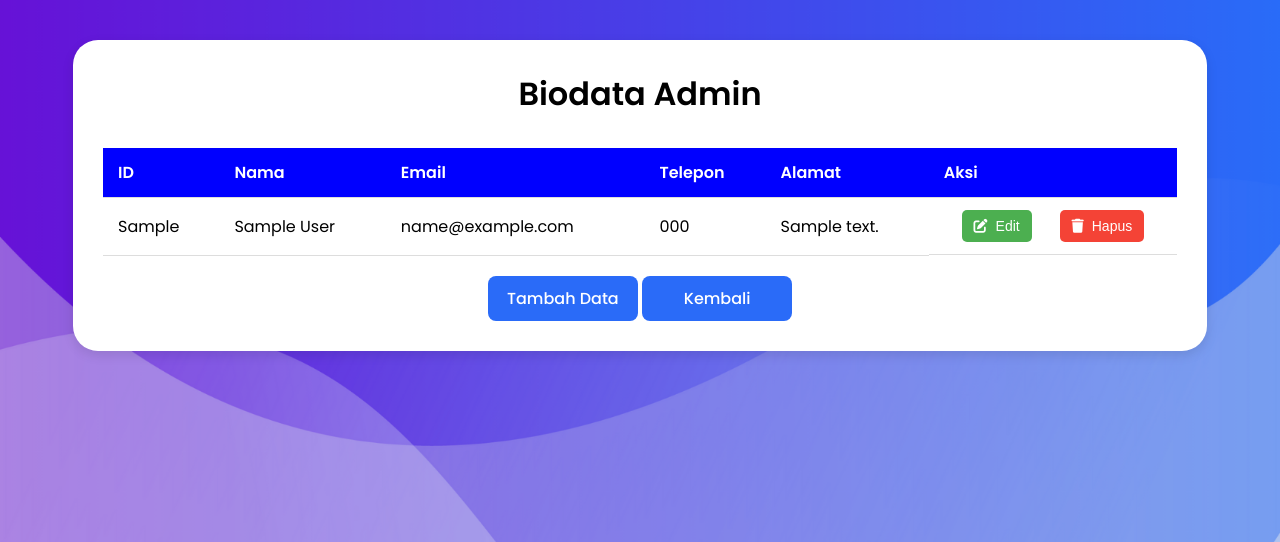
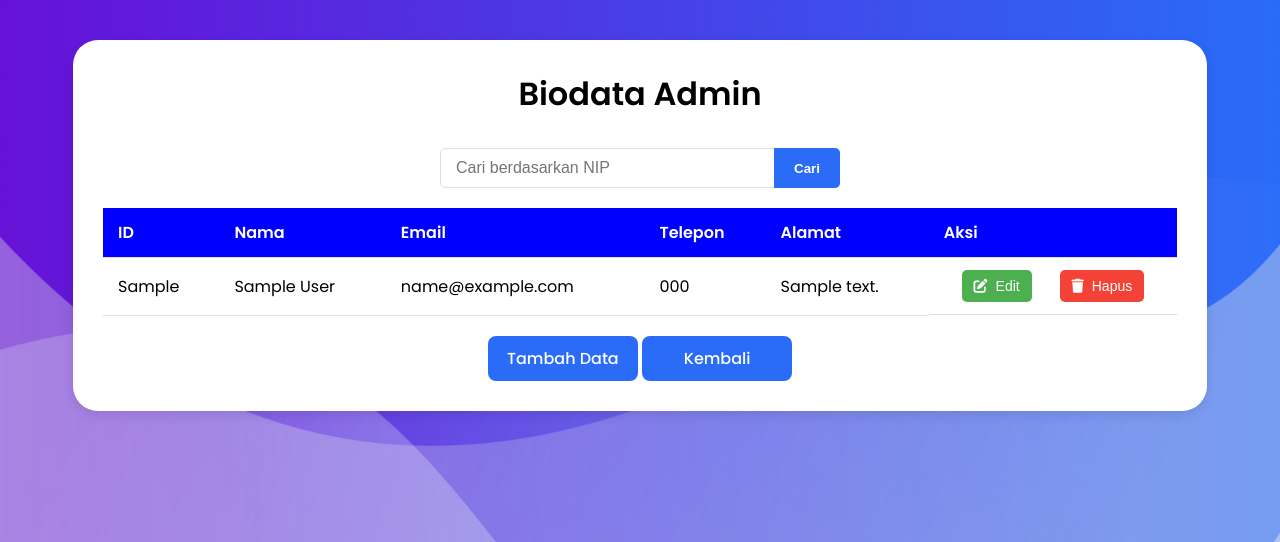
Before and after one commit to aqilaazza/ProjectSistemPencatatanPrestasi, a PHP site: page /projectAkhirV2/admin/biodata_admin.php in a window 1280 px wide. Shown: the top 542 px of the page. Run offline with PHP 8.4, Linux system fonts and the light colour scheme; tables that the repository leaves empty or names only in its code hold one stand-in row (values such as "Sample post"); some libraries are stand-ins or nearby versions.

Commit message:
cari berdasarkan nip

```diff
--- a/projectAkhirV2/admin/biodata_admin.php
+++ b/projectAkhirV2/admin/biodata_admin.php
@@ -17,6 +17,26 @@ try {
     die("Query gagal: " . $e->getMessage());
 }
 
+try {
+    // Cek apakah ada pencarian
+    $search = isset($_GET['search']) ? $_GET['search'] : '';
+
+    if (!empty($search)) {
+        // Query untuk mencari data berdasarkan NIP
+        $sql = "SELECT * FROM admin WHERE nip LIKE :search";
+        $query = $pdo->prepare($sql);
+        $query->bindValue(':search', "%$search%");
+    } else {
+        // Query untuk mengambil semua biodata admin
+        $sql = "SELECT * FROM admin";
+        $query = $pdo->prepare($sql);
+    }
+
+    $query->execute();
+    $results = $query->fetchAll(PDO::FETCH_ASSOC);
+} catch (PDOException $e) {
+    die("Query gagal: " . $e->getMessage());
+}
 ?>
 
 <!DOCTYPE html>
@@ -203,11 +223,58 @@ try {
             color: #fff; /* Pastikan teks tetap terlihat */
             transform: scale(1.05); /* Sedikit memperbesar tombol saat hover */
         }
+
+        .search-container {
+            text-align: center;
+            margin-bottom: 20px;
+        }
+
+        .search-container form {
+            display: inline-block;
+            width: 100%;
+            max-width: 400px;
+            position: relative;
+        }
+
+        .search-container input[type="text"] {
+            width: 100%;
+            padding: 10px 15px;
+            font-size: 16px;
+            border: 1px solid #ddd;
+            border-radius: 5px;
+            outline: none;
+        }
+
+        .search-container button {
+            position: absolute;
+            right: 0;
+            top: 0;
+            bottom: 0;
+            padding: 0 20px;
+            background-color: #2A6BF8;
+            color: white;
+            border: none;
+            border-radius: 0 5px 5px 0;
+            cursor: pointer;
+            font-weight: 600;
+            transition: all 0.3s ease;
+        }
+
+        .search-container button:hover {
+            background-color: #1a4db4;
+        }
     </style>
 </head>
 <body>
     <div class="container">
         <h1>Biodata Admin</h1>
+
+        <div class="search-container">
+            <form action="" method="get">
+                <input type="text" name="search" placeholder="Cari berdasarkan NIP" value="<?php echo htmlspecialchars($search); ?>">
+                <button type="submit">Cari</button>
+            </form>
+        </div>
 
         <?php if (isset($_GET['message'])) : ?>
             <div class="success-message">
```
